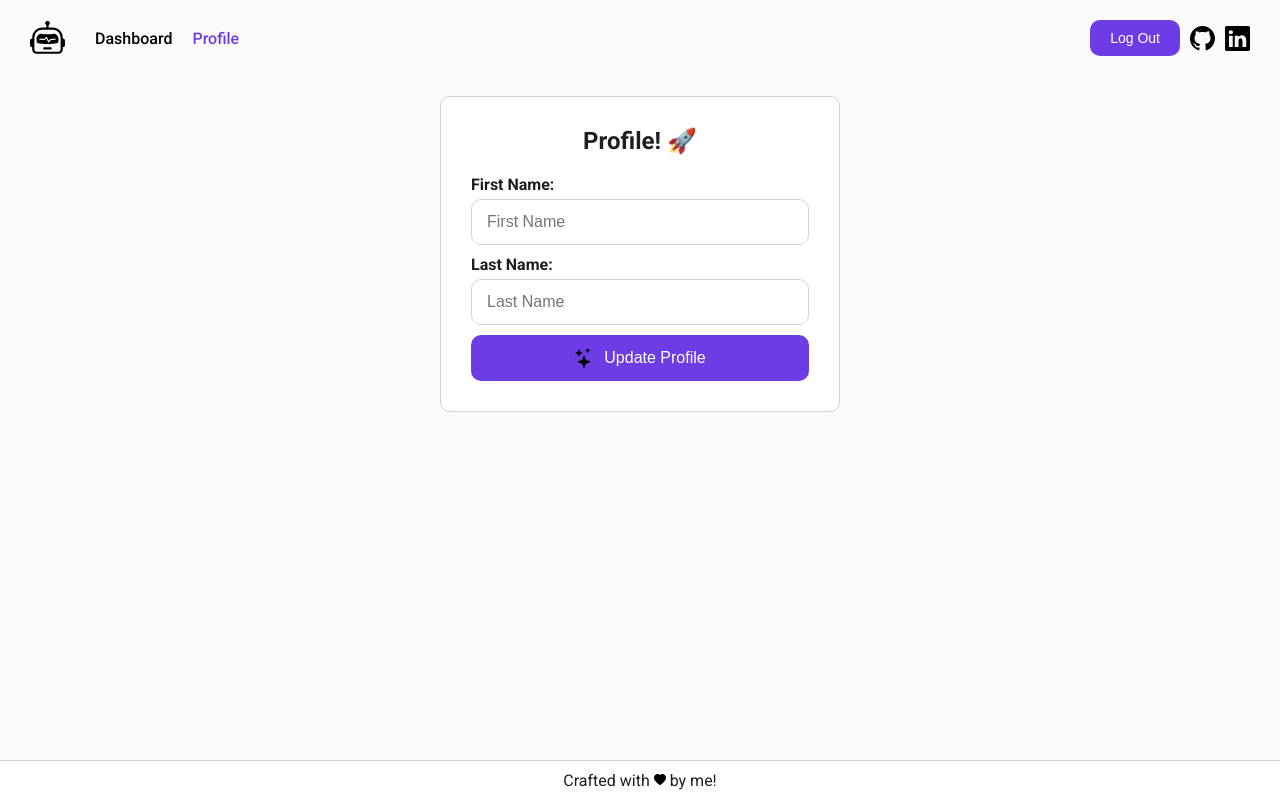
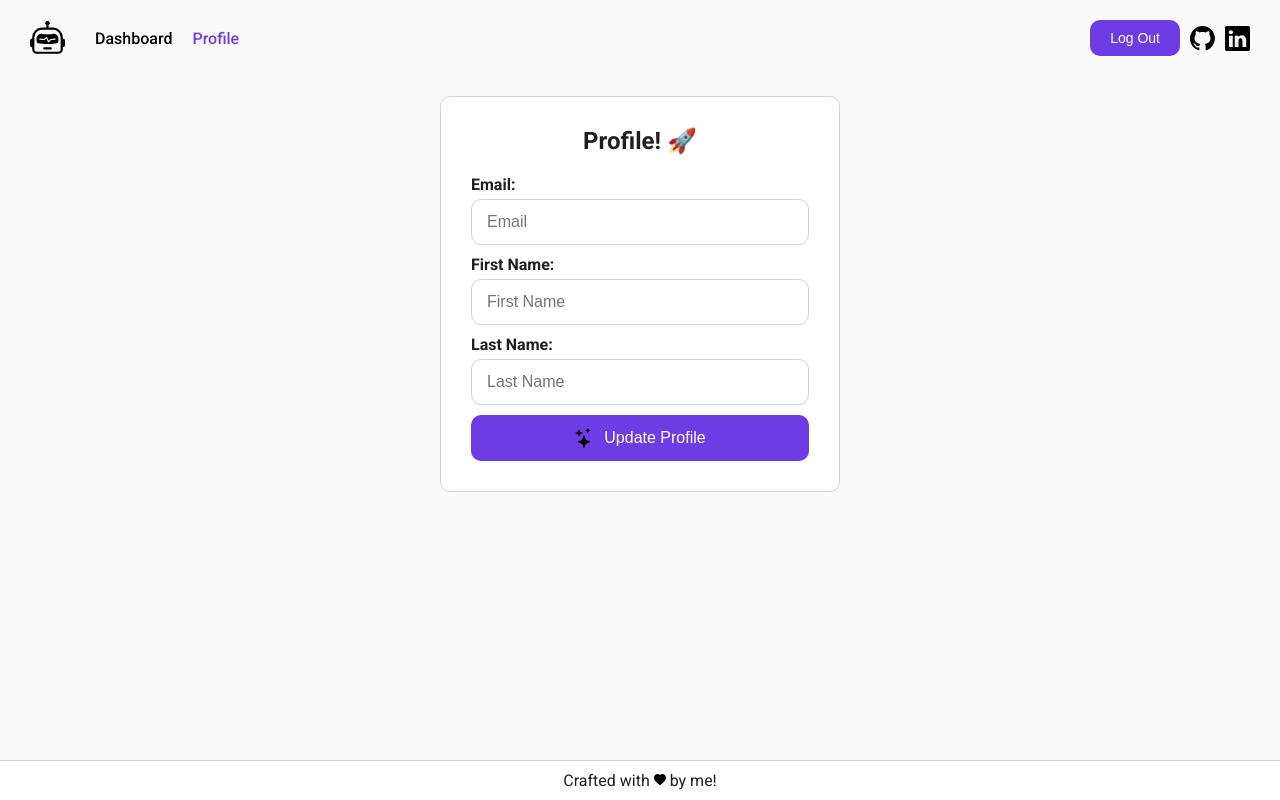
Before and after one commit to CarlosFonseca75/aura-challenge, a Next.js app in the folder frontend/: page /dashboard/profile in a window 1280 px wide. Built offline with nearby package versions, Linux system fonts and the light colour scheme; no server answers.

Commit message:
feat: :sparkles: Adding email field when updating profile.

```diff
--- a/frontend/src/common/auth.ts
+++ b/frontend/src/common/auth.ts
@@ -66,7 +66,7 @@ export const authOptions: AuthOptions = {
         id: token.id,
         firstName: user.firstName,
         lastName: user.lastName,
-        email: token.email,
+        email: user.email,
       };
 
       session.accessToken = token.accessToken;
--- a/frontend/src/common/schemas.ts
+++ b/frontend/src/common/schemas.ts
@@ -35,6 +35,10 @@ export const SignupSchema = z
   });
 
 export const ProfileSchema = z.object({
+  email: z
+    .string()
+    .nonempty("Email is required")
+    .regex(emailRegex, "Invalid email format"),
   firstName: z.string().nonempty("First Name is required").trim(),
   lastName: z.string().nonempty("Last Name is required").trim(),
 });
--- a/frontend/src/common/types.ts
+++ b/frontend/src/common/types.ts
@@ -16,6 +16,7 @@ export interface SignupUser {
 }
 
 export interface Profile {
+  email: string;
   firstName: string;
   lastName: string;
 }
--- a/frontend/src/components/login/LoginForm.tsx
+++ b/frontend/src/components/login/LoginForm.tsx
@@ -24,10 +24,6 @@ const LoginForm = () => {
     formState: { errors },
   } = useForm<LoginUser>({
     resolver: zodResolver(LoginSchema),
-    defaultValues: {
-      email: "cardfonseca07@gmail.com",
-      password: "12345678",
-    },
   });
 
   const onSubmit = async (data: LoginUser) => {
--- a/frontend/src/components/profile/UpdateProfile.tsx
+++ b/frontend/src/components/profile/UpdateProfile.tsx
@@ -28,6 +28,7 @@ const UpdateProfile = () => {
   } = useForm<Profile>({
     resolver: zodResolver(ProfileSchema),
     values: {
+      email: session?.user.email ?? "",
       firstName: session?.user.firstName ?? "",
       lastName: session?.user.lastName ?? "",
     },
@@ -58,6 +59,16 @@ const UpdateProfile = () => {
 
       <form className={styles.form} onSubmit={handleSubmit(onSubmit)}>
         <FormInput
+          label="Email:"
+          type="email"
+          placeholder="Email"
+          name="email"
+          register={register}
+          maxLength={100}
+          error={errors.email}
+        />
+
+        <FormInput
           label="First Name:"
           type="text"
           placeholder="First Name"
```
Also changed, not shown: 1 other file (tests, documents, lock files or other folders).
